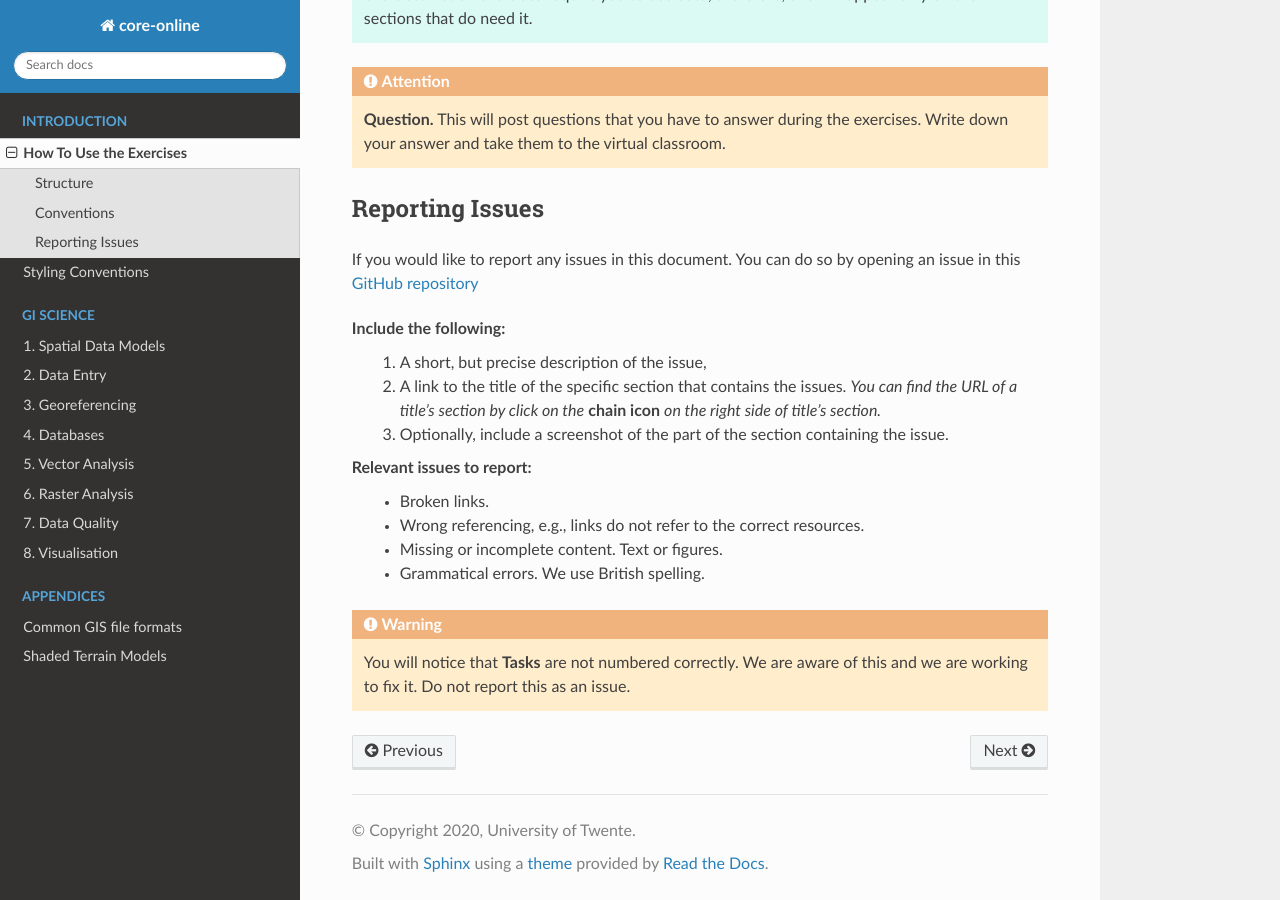
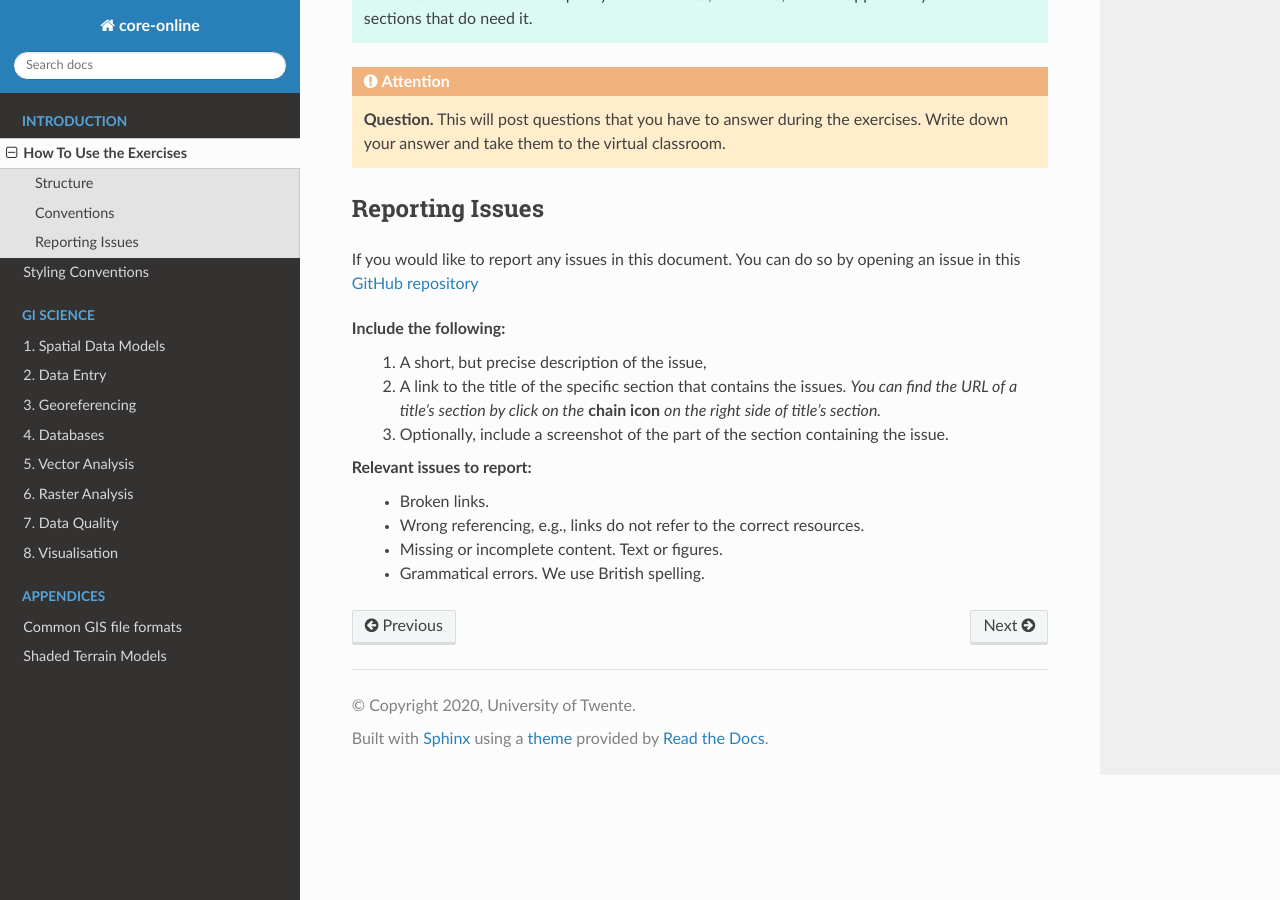
Before and after one commit to manuGil/online-core, a Sphinx documentation site: the page built from docs/source/how-to.rst, in a window 1280 px wide and 900 px high, scrolled down 1588 px. Built offline with Sphinx 7.4.7 and the Read the Docs theme 2.0.0, drawn with Linux system fonts in a browser that asks for light colours.

Commit message:
remove warning

```diff
--- a/docs/source/how-to.rst
+++ b/docs/source/how-to.rst
@@ -67,5 +67,3 @@ Relevant issues to report:
    + Wrong referencing, e.g., links do not refer to the correct resources.
    + Missing or incomplete content. Text or figures.
    + Grammatical errors. We use British spelling.
-
-.. warning:: You will notice that **Tasks** are not numbered correctly. We are aware of this and we are working to fix it. Do not report this as an issue.
```
